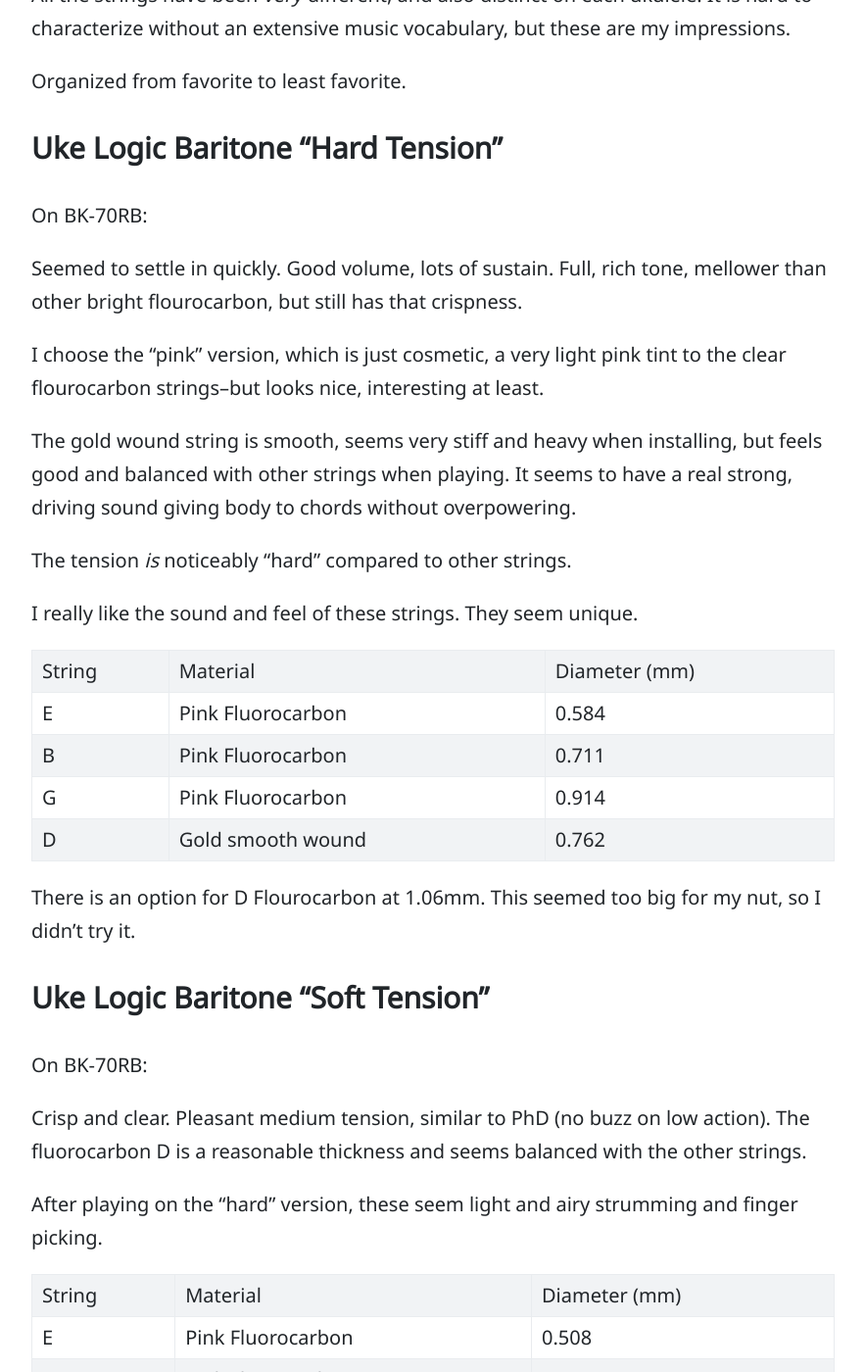
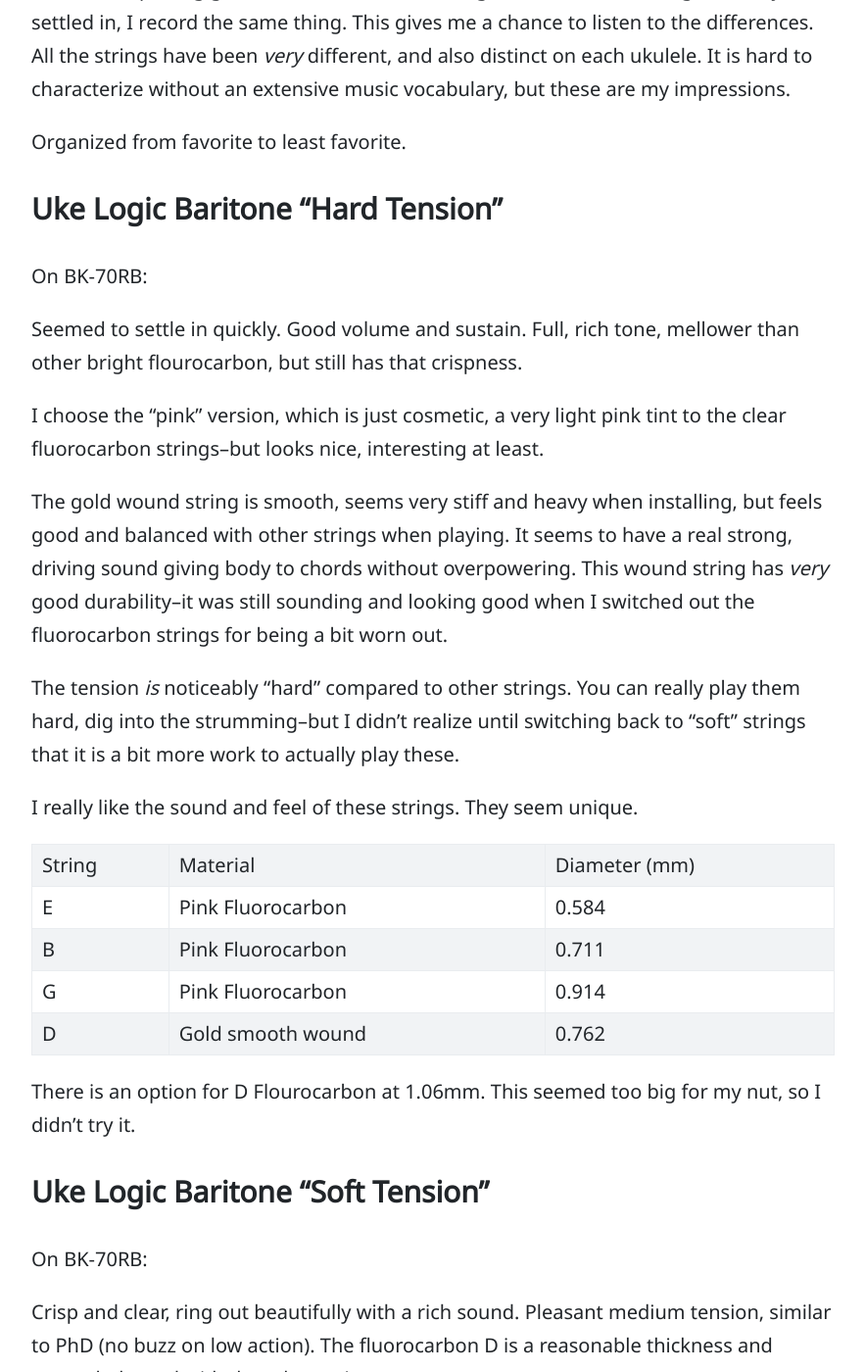
Before and after one commit to evanwill/_drafts, a Jekyll site: the page built from _notes/ukulele-strings.md, in a window 1280 px wide and 1400 px high, scrolled down 1124 px. Shown: the whole window at 98% size, without its empty margins (198-1081 px from the left). Built offline with Jekyll 4.4.1, drawn with Linux system fonts in a browser that asks for light colours; comment, search, counter and statistics services are not loaded; some of the changed text lies outside the part shown.

Commit message:
uke update

```diff
--- a/_notes/ukulele-strings.md
+++ b/_notes/ukulele-strings.md
@@ -22,8 +22,8 @@
 I play DGBE, low D.
 I have two cheaper end baritones:
 
-- Kala Satin Mahogany Baritone [KA-B](https://kalabrand.com/products/ka-b) ([archived](https://web.archive.org/web/20220519070825/https://kalabrand.com/products/ka-b))
-- Ohana Solid Spruce & Round Composite Back Baritone [BK-70RB](https://ohana-music.com/products/ohana-ukuleles-ck-70rb-solid-spruce-round-composite-back-concert?variant=31535720136804) ([archived](https://web.archive.org/web/20220411072715/https://ohana-music.com/products/ohana-ukuleles-ck-70rb-solid-spruce-round-composite-back-concert?variant=31535720136804))
+- Kala Satin Mahogany Baritone [KA-B](https://kalabrand.com/products/ka-b) ([archived](https://web.archive.org/web/20220519070825/https://kalabrand.com/products/ka-b)) - traditional, standard cheap baritone with a nice rich tone.
+- Ohana Solid Spruce & Round Composite Back Baritone [BK-70RB](https://ohana-music.com/products/ohana-ukuleles-ck-70rb-solid-spruce-round-composite-back-concert?variant=31535720136804) ([archived](https://web.archive.org/web/20220411072715/https://ohana-music.com/products/ohana-ukuleles-ck-70rb-solid-spruce-round-composite-back-concert?variant=31535720136804)) - slightly larger, slightly more guitar-y sound, crisp distinct tones. low action set up.
 
 I have purchased most strings from [Strings by Mail](https://www.stringsbymail.com/ukulele-strings-684/baritone-ukulele-strings-3214/), except [Uke Logic on Etsy](https://www.etsy.com/shop/UkeLogic).
 
@@ -42,15 +42,17 @@
 On BK-70RB:
 
 Seemed to settle in quickly.
-Good volume, lots of sustain.
+Good volume and sustain.
 Full, rich tone, mellower than other bright flourocarbon, but still has that crispness.
 
-I choose the "pink" version, which is just cosmetic, a very light pink tint to the clear flourocarbon strings--but looks nice, interesting at least.
+I choose the "pink" version, which is just cosmetic, a very light pink tint to the clear fluorocarbon strings--but looks nice, interesting at least.
 
 The gold wound string is smooth, seems very stiff and heavy when installing, but feels good and balanced with other strings when playing.
 It seems to have a real strong, driving sound giving body to chords without overpowering.
+This wound string has *very* good durability--it was still sounding and looking good when I switched out the fluorocarbon strings for being a bit worn out.
 
 The tension *is* noticeably "hard" compared to other strings.
+You can really play them hard, dig into the strumming--but I didn't realize until switching back to "soft" strings that it is a bit more work to actually play these.
 
 I really like the sound and feel of these strings.
 They seem unique.
@@ -68,11 +70,13 @@
 
 On BK-70RB:
 
-Crisp and clear.
+Crisp and clear, ring out beautifully with a rich sound.
 Pleasant medium tension, similar to PhD (no buzz on low action).
 The fluorocarbon D is a reasonable thickness and seems balanced with the other strings.
 
-After playing on the "hard" version, these seem light and airy strumming and finger picking.
+After playing on the "hard" version, these seem light and airy--buttery smooth and easy top play, the sound just seems to jump out.
+Compared to the "hard" they seem to have more sustain.
+The "hard" have a bit more unique sound, but I love the playability of these strings, and they sound great.
 
 | String | Material | Diameter (mm) |
 | E | Pink Fluorocarbon | 0.508 |
```
